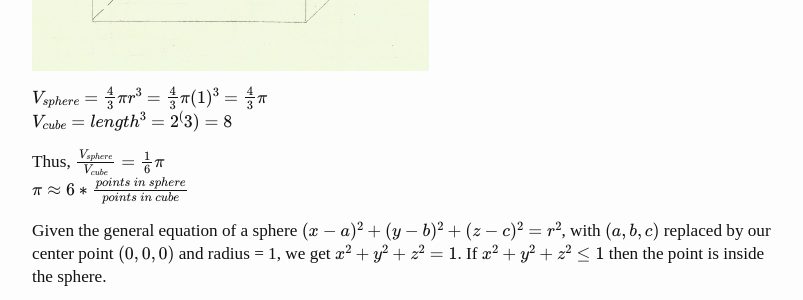
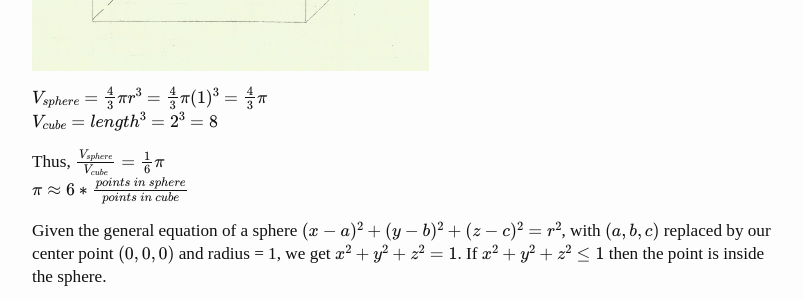
Before and after one commit to justinbrinkman/ap_site, a Jekyll site: the page built from _posts/2019-05-05-estimating-pi-geometry-monte-carlo.markdown, in a window 1280 px wide and 900 px high, scrolled down 2309 px. Shown: the part 149-449 px from the top of the window, without its empty margins (238-1041 px from the left). Built offline with Jekyll 4.4.1, drawn with Linux system fonts in a browser that asks for light colours; formulas are drawn with MathJax 3; comment, search, counter and statistics services are not loaded.

```diff
--- a/_posts/2019-05-05-estimating-pi-geometry-monte-carlo.markdown
+++ b/_posts/2019-05-05-estimating-pi-geometry-monte-carlo.markdown
@@ -92,7 +92,7 @@ we will relate sphere and cube volumes. We will consider a sphere of radius = 1
 ![screenshot](/photos/estimatepi2.png){:class="img-responsive"}
 
 $V_{sphere} = \frac{4}{3}\pi r^3 = \frac{4}{3}\pi (1)^3 = \frac{4}{3}\pi$
-$V_{cube} = length^3 = 2^(3) = 8$
+$V_{cube} = length^3 = 2^{3} = 8$
 
 Thus, $\frac{V_{sphere}}{V_{cube}} = \frac{1}{6}\pi$
 $\pi \approx 6*\frac{points\ in\ sphere}{points\ in\ cube}$
```
